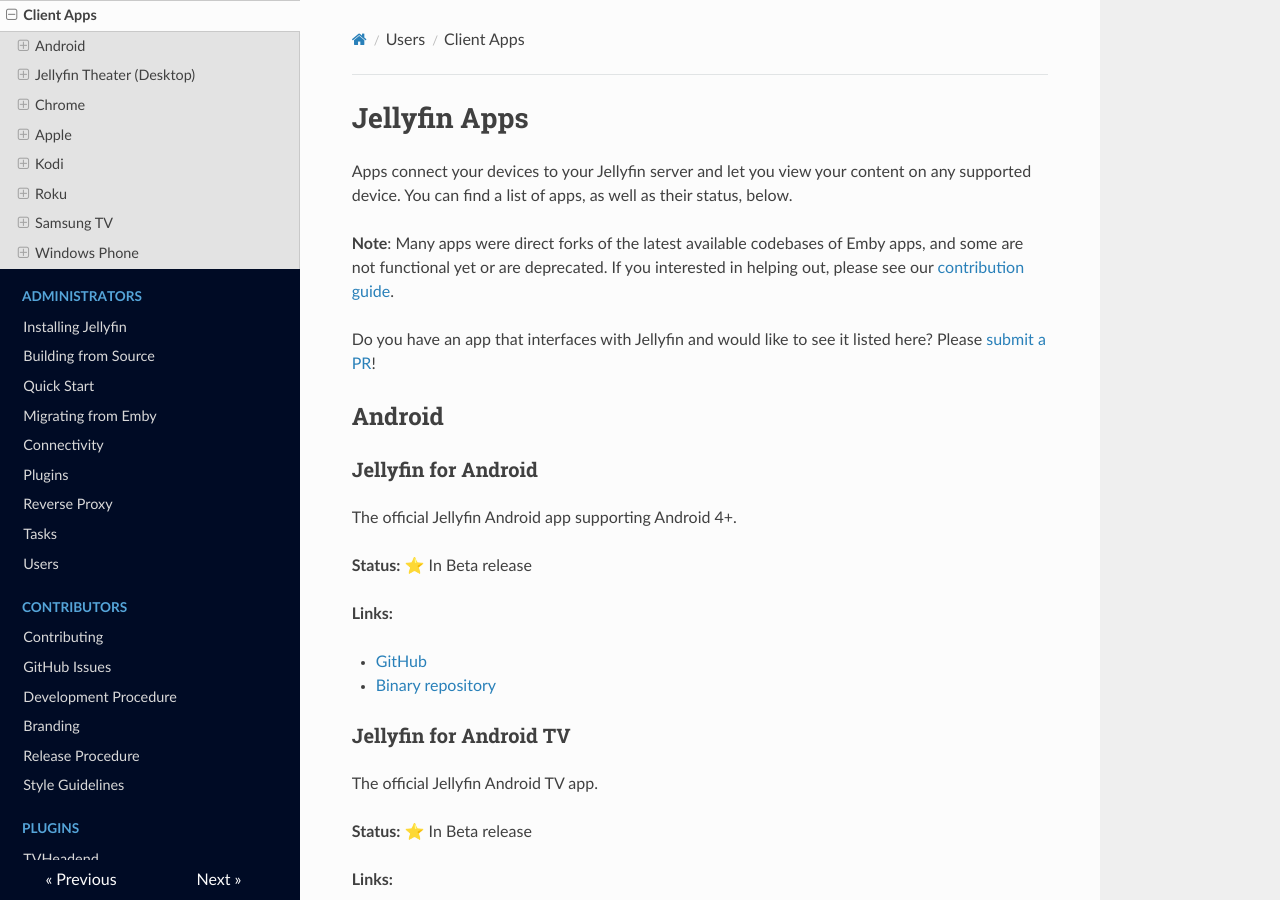
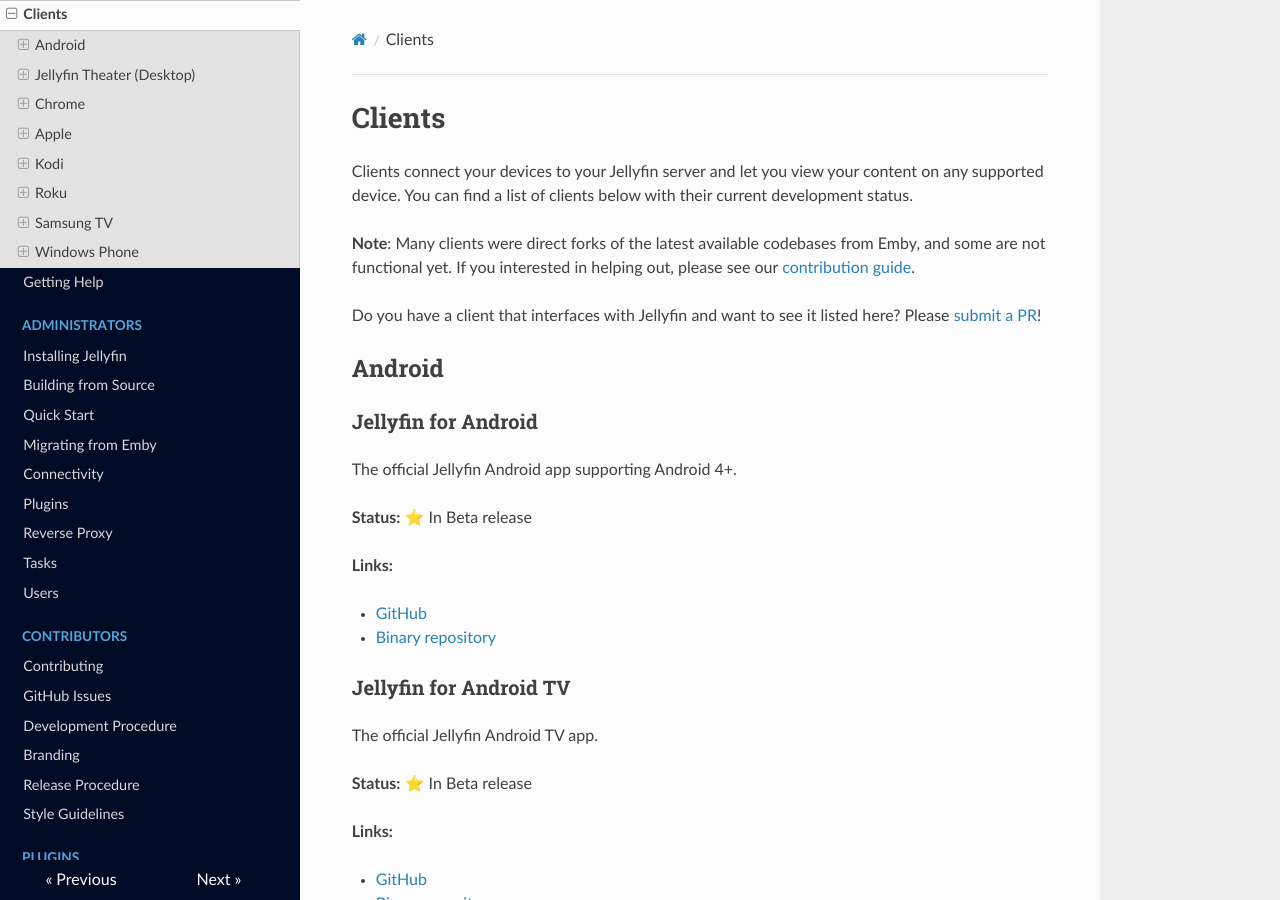
Before and after one commit to jellyfin-archive/jellyfin-docs, an MkDocs documentation site: the page built from docs/clients.md, in a window 1280 px wide and 900 px high. Built offline with MkDocs 1.6.1, drawn with Linux system fonts in a browser that asks for light colours; nearby versions of some CDN libraries; old or Windows-style settings are respelled for this version of MkDocs.

Commit message:
rename apps to clients and move user docs to root

```diff
--- a/docs/user-docs/apps.md
+++ b/docs/clients.md
@@ -1,10 +1,10 @@
-# Jellyfin Apps
+# Clients
 
-Apps connect your devices to your Jellyfin server and let you view your content on any supported device. You can find a list of apps, as well as their status, below.
+Clients connect your devices to your Jellyfin server and let you view your content on any supported device. You can find a list of clients below with their current development status.
 
-**Note**: Many apps were direct forks of the latest available codebases of Emby apps, and some are not functional yet or are deprecated. If you interested in helping out, please see our [contribution guide](/contributor-docs/contributing).
+**Note**: Many clients were direct forks of the latest available codebases from Emby, and some are not functional yet. If you interested in helping out, please see our [contribution guide](/contributor-docs/contributing).
 
-Do you have an app that interfaces with Jellyfin and would like to see it listed here? Please [submit a PR](https://github.com/jellyfin/jellyfin-docs)!
+Do you have a client that interfaces with Jellyfin and want to see it listed here? Please [submit a PR](https://github.com/jellyfin/jellyfin-docs)!
 
 ## Android
 
@@ -31,6 +31,7 @@ The official Jellyfin Android TV app.
 * [Binary repository](https://repo.jellyfin.org/releases/client/androidtv)
 
 #### Installation on Amazon Fire TV Stick
+
 Currently the Jellyfin app isn't listed on the Fire TV's app store. In order to install it, you need to use a process known as "side loading".
 
 1. Install the [Android SDK Platform Tools](https://developer.android.com/studio/releases/platform-tools.html) on your workstation
@@ -102,7 +103,6 @@ The official Jellyfin Google Chrome extension.
 
 [GitHub](https://github.com/jellyfin/jellyfin-chrome)
 
-
 ## Apple
 
 ### Jellyfin for Apple iOS
@@ -156,7 +156,6 @@ The official Jellyfin Kodi plugin.
 
 This will help keep your media libraries up to date without waiting for a periodic resync from Kodi.
 
-
 ## Roku
 
 ### Jellyfin for Roku
--- a/mkdocs.yml
+++ b/mkdocs.yml
@@ -7,9 +7,8 @@ pages:
   - Home: 'index.md'
   - About: 'about.md'
   - FAQ: 'faq.md'
-  - Users:
-    - Getting Help: 'user-docs/getting-help.md'
-    - Client Apps: 'user-docs/apps.md'
+  - Clients: 'clients.md'
+  - Getting Help: 'getting-help.md'
   - Administrators:
     - Installing Jellyfin: 'administrator-docs/installing.md'
     - Building from Source: 'administrator-docs/building.md'
```
Also changed, not shown: docs/index.md (+7 -15 lines), docs/getting-help.md (renamed from docs/user-docs/getting-help.md).
